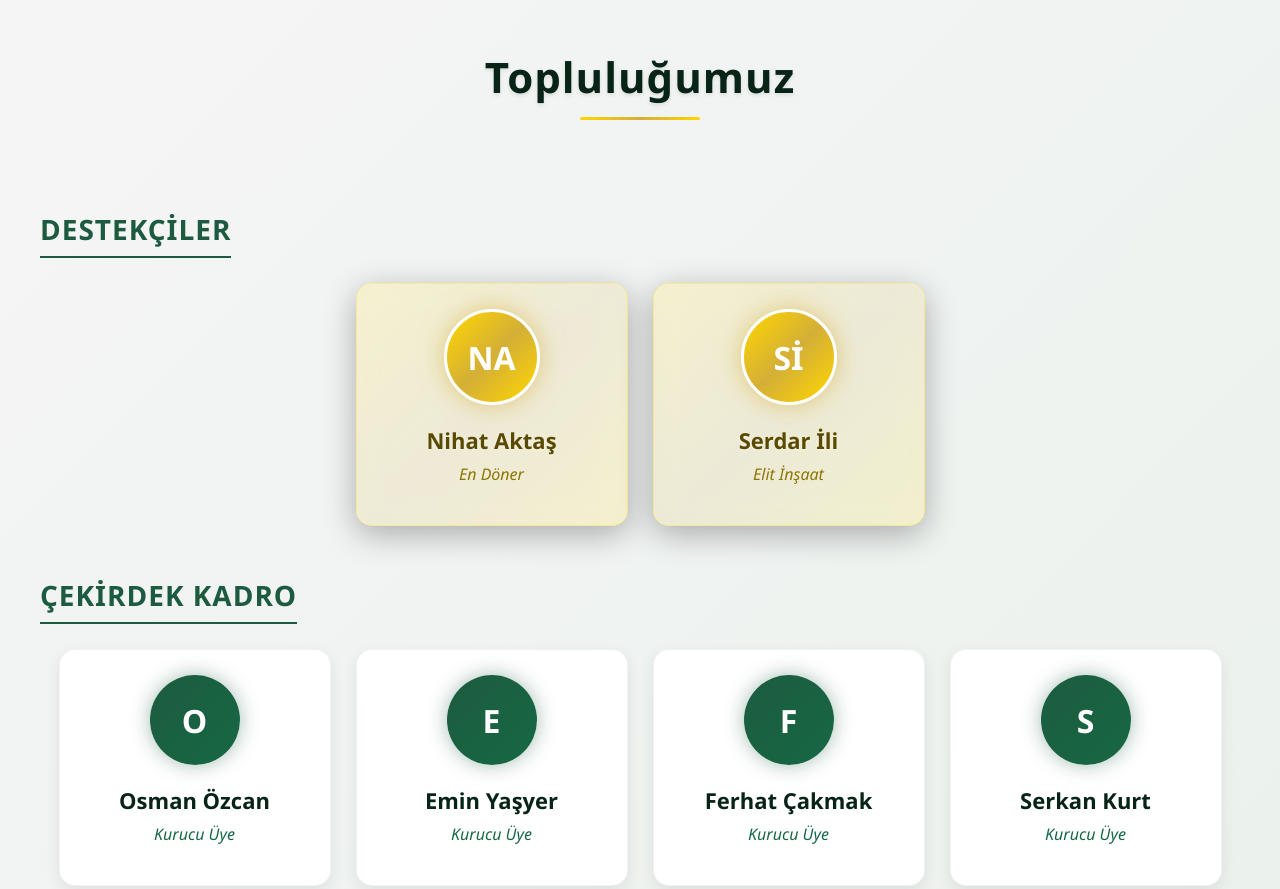
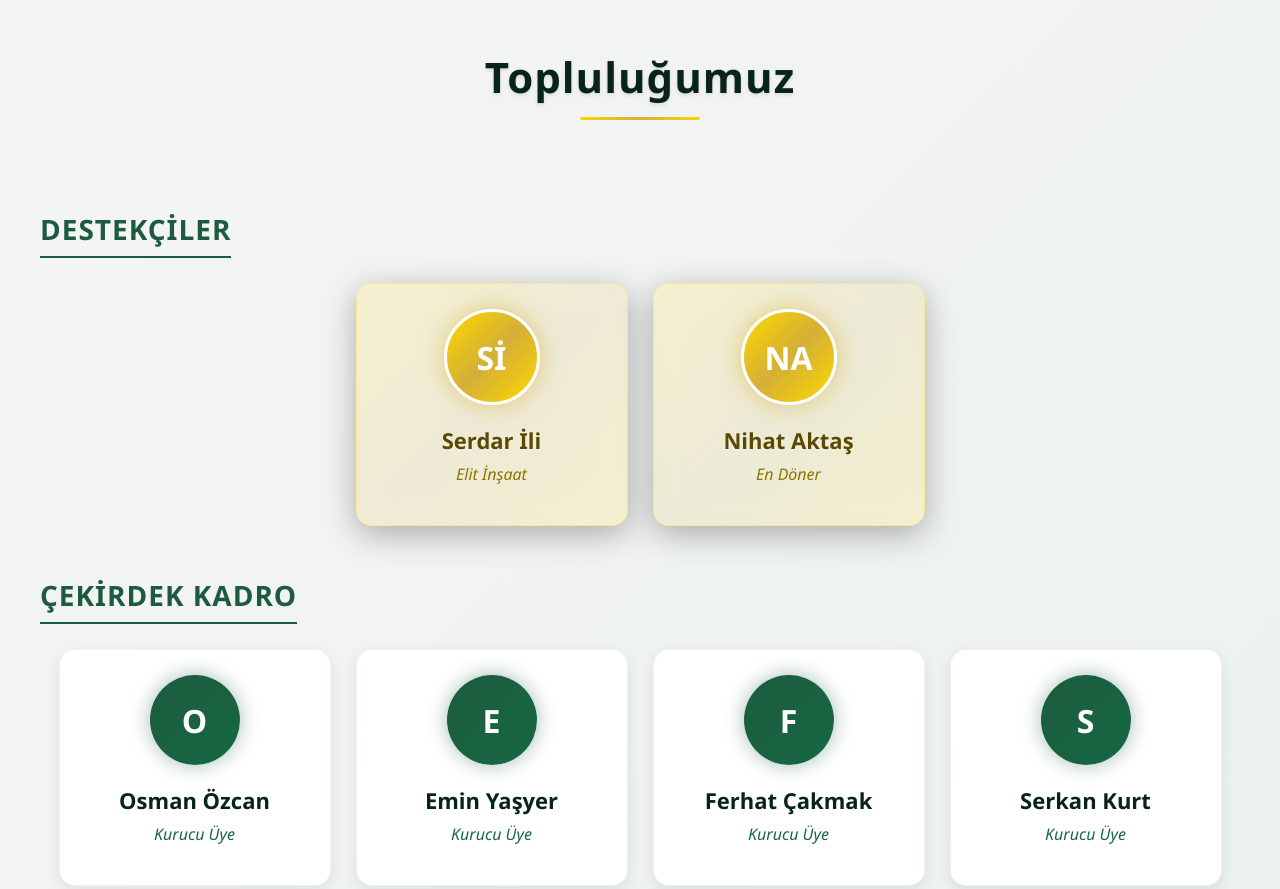
Before and after one commit to suskunlarwashere/suskunlarwashere.github.io, a plain HTML site: page destekcilerimiz.html in a window 1280 px wide. Shown: the top 889 px of the page. Drawn offline with Linux system fonts and the light colour scheme.

Commit message:
Update destekcilerimiz.html

```diff
--- a/destekcilerimiz.html
+++ b/destekcilerimiz.html
@@ -344,25 +344,25 @@
     <div class="section-title">Destekçiler</div>
     <div class="supporters-container">
       <div class="supporter elite"
+           data-name="Serdar İli"
+           data-title="Elit İnşaat "
+           data-description="1980 yılında doğan elit inşaat sahibi Serdar İli aslen Bayburtlu olmasına rağmen yıllarca kendini Yeşil beyaza adamış ve grubumuza ciddi maddi ve manevi destek sağlamıştır. Lüks konut projeleriyle sektörde saygın bir yer edinmiştir."
+           data-instagram="elitinsaatmugla"
+           data-phone="0551 409 65 45">
+        <div class="logo">Sİ</div>
+        <div class="supporter-name">Serdar İli</div>
+        <div class="supporter-title">Elit İnşaat </div>
+      </div>
+
+      <div class="supporter elite"
            data-name="Nihat Aktaş"
-           data-title="En Döner "
-           data-description="Muğla'da 20 yıldır Es Döner'in sahibi. Aslen Konyalı. Lezzetiyle adını duyurmuş, samimiyetiyle gönülleri kazanmıştır. Dönerleriyle bölgede efsane olmuş, kaliteli malzeme ve özenli hazırlık süreciyle fark yaratmıştır."
+           data-title="En Döner"
+           data-description="Muğla'da 20 yıldır En Döner'in sahibi. Aslen Konyalı. Lezzetiyle adını duyurmuş, samimiyetiyle gönülleri kazanmıştır. Dönerleriyle bölgede efsane olmuş, kaliteli malzeme ve özenli hazırlık süreciyle fark yaratmıştır."
            data-instagram="endonermugla"
-           data-phone=" 𝑀𝑒𝑟𝑘𝑒𝑧 𝑠̧𝑢𝑏𝑒 | 𝟶 (𝟸𝟻𝟸) 𝟸𝟷𝟹 𝟷𝟺𝟷𝟻,𝐾ö𝑡𝑒𝑘𝑙𝑖 𝑠̧𝑢𝑏𝑒 | 𝟶 (𝟸𝟻𝟸) 502 0102">
+           data-phone="𝑀𝑒𝑟𝑘𝑒𝑧 𝑠̧𝑢𝑏𝑒 | 𝟶 (𝟸𝟻𝟸) 𝟸𝟷𝟹 𝟷𝟺𝟷𝟻, 𝐾ö𝑡𝑒𝑘𝑙𝑖 𝑠̧𝑢𝑏𝑒 | 𝟶 (𝟸𝟻𝟸) 502 0102">
         <div class="logo">NA</div>
         <div class="supporter-name">Nihat Aktaş</div>
         <div class="supporter-title">En Döner </div>
-      </div>
-
-      <div class="supporter elite"
-           data-name="Serdar İli"
-           data-title="Elit İnşaat"
-           data-description="1980 yılında doğan elit inşaat sahibi Serdar İli aslen Bayburtlu olmasına rağmen yıllarca kendini Yeşil beyaza adamış ve grubumuza ciddi maddi ve manevi destek sağlamıştır. Lüks konut projeleriyle sektörde saygın bir yer edinmiştir."
-           data-instagram="elitinsaatmugla"
-           data-phone="05514096545">
-        <div class="logo">Sİ</div>
-        <div class="supporter-name">Serdar İli</div>
-        <div class="supporter-title">Elit İnşaat </div>
       </div>
     </div>
 
```
